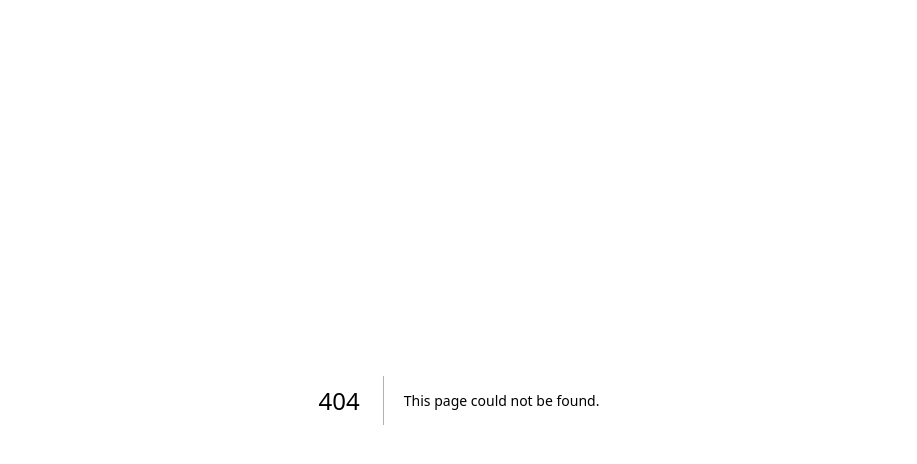
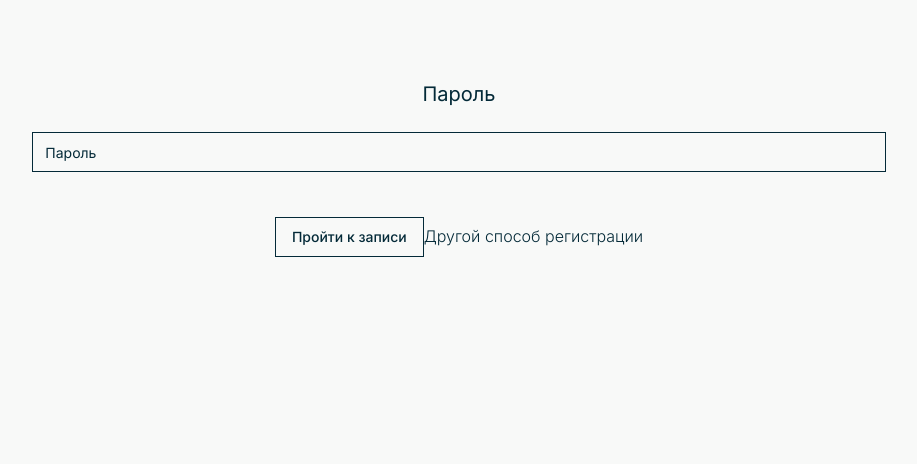
Before and after one commit to BakuEmilov/hairdresser-Irina, a Next.js app: page /register in a window 1280 px wide. Before the commit this address had no page. Shown: the top 464 px of the page, without its empty margins (181-1098 px from the left). Built offline with nearby package versions, Linux system fonts and the light colour scheme.

Commit message:
I started register

```diff
--- /dev/null
+++ b/src/app/components/buttonComp/ButtonComp.tsx
@@ -0,0 +1,25 @@
+import React, { FC } from 'react';
+import { Button } from "@/components/ui/button";
+import { useRouter } from 'next/navigation';
+
+interface IProps {
+  button: string,
+  nameLink: string
+}
+
+const ButtonComp:FC<IProps> = ({button, nameLink}) => {
+  const router = useRouter();
+
+  const goToAnotherLogin = () => {
+    router.push('/register/another')
+  }
+
+  return (
+    <div className='text-center text-primary'>
+      <Button variant="outline">{button}</Button>
+      <Button className='border-0 mt-5 font-light p-0 text-base' onClick={goToAnotherLogin} variant="outline">{nameLink}</Button>
+    </div>
+  )
+}
+
+export default ButtonComp
--- /dev/null
+++ b/src/app/components/inputComp/InputComp.tsx
@@ -0,0 +1,17 @@
+import React, { FC } from 'react';
+import { Input } from '@/components/ui/input';
+
+interface IProps {
+  item: any,
+  type: string
+}
+
+const InputComp:FC<IProps> = ({item, type}) => {
+  return (
+    <div className='my-6'>
+      <Input type={type} placeholder={item} />
+    </div>
+  )
+}
+
+export default InputComp;
--- /dev/null
+++ b/src/app/register/another/page.tsx
@@ -0,0 +1,11 @@
+import React from 'react'
+
+const Another = () => {
+  return (
+    <div>
+     Another
+    </div>
+  )
+}
+
+export default Another
--- /dev/null
+++ b/src/app/register/page.tsx
@@ -0,0 +1,20 @@
+'use client'
+
+import React from 'react';
+import InputComp from '../components/inputComp/InputComp';
+import ButtonComp from '../components/buttonComp/ButtonComp';
+import { Button } from '@/components/ui/button';
+
+const Register = () => {
+  return (
+    <div className='w-2/3 mt-20 m-auto'>
+      <h2 className='text-center text-xl'>Пароль</h2>
+      <form>
+        <InputComp item={"Пароль"} type='password'/>
+        <ButtonComp button='Пройти к записи' nameLink='Другой способ регистрации'/>
+      </form>
+    </div>
+  )
+};
+
+export default Register;
--- /dev/null
+++ b/src/components/ui/button.tsx
@@ -0,0 +1,56 @@
+import * as React from "react"
+import { Slot } from "@radix-ui/react-slot"
+import { cva, type VariantProps } from "class-variance-authority"
+
+import { cn } from "@/lib/utils"
+
+const buttonVariants = cva(
+  "inline-flex items-center justify-center whitespace-nowrap rounded-md text-sm font-medium ring-offset-background transition-colors focus-visible:outline-none focus-visible:ring-2 focus-visible:ring-ring focus-visible:ring-offset-2 disabled:pointer-events-none disabled:opacity-50",
+  {
+    variants: {
+      variant: {
+        default: "bg-primary text-primary-foreground hover:bg-primary/90",
+        destructive:
+          "bg-destructive text-destructive-foreground hover:bg-destructive/90",
+        outline:
+          "border border-input bg-background hover:bg-accent hover:text-accent-foreground",
+        secondary:
+          "bg-secondary text-secondary-foreground hover:bg-secondary/80",
+        ghost: "hover:bg-accent hover:text-accent-foreground",
+        link: "text-primary underline-offset-4 hover:underline",
+      },
+      size: {
+        default: "h-10 px-4 py-2",
+        sm: "h-9 rounded-md px-3",
+        lg: "h-11 rounded-md px-8",
+        icon: "h-10 w-10",
+      },
+    },
+    defaultVariants: {
+      variant: "default",
+      size: "default",
+    },
+  }
+)
+
+export interface ButtonProps
+  extends React.ButtonHTMLAttributes<HTMLButtonElement>,
+    VariantProps<typeof buttonVariants> {
+  asChild?: boolean
+}
+
+const Button = React.forwardRef<HTMLButtonElement, ButtonProps>(
+  ({ className, variant, size, asChild = false, ...props }, ref) => {
+    const Comp = asChild ? Slot : "button"
+    return (
+      <Comp
+        className={cn(buttonVariants({ variant, size, className }))}
+        ref={ref}
+        {...props}
+      />
+    )
+  }
+)
+Button.displayName = "Button"
+
+export { Button, buttonVariants }
--- /dev/null
+++ b/src/components/ui/input.tsx
@@ -0,0 +1,25 @@
+import * as React from "react"
+
+import { cn } from "@/lib/utils"
+
+export interface InputProps
+  extends React.InputHTMLAttributes<HTMLInputElement> {}
+
+const Input = React.forwardRef<HTMLInputElement, InputProps>(
+  ({ className, type, ...props }, ref) => {
+    return (
+      <input
+        type={type}
+        className={cn(
+          "flex h-10 w-full rounded-md border border-input bg-background px-3 py-2 text-sm ring-offset-background file:border-0 file:bg-transparent file:text-sm file:font-medium placeholder:text-muted-foreground focus-visible:outline-none focus-visible:ring-2 focus-visible:ring-ring focus-visible:ring-offset-2 disabled:cursor-not-allowed disabled:opacity-50",
+          className
+        )}
+        ref={ref}
+        {...props}
+      />
+    )
+  }
+)
+Input.displayName = "Input"
+
+export { Input }
--- /dev/null
+++ b/src/lib/utils.ts
@@ -0,0 +1,6 @@
+import { type ClassValue, clsx } from "clsx"
+import { twMerge } from "tailwind-merge"
+
+export function cn(...inputs: ClassValue[]) {
+  return twMerge(clsx(inputs))
+}
--- a/tailwind.config.ts
+++ b/tailwind.config.ts
@@ -1,20 +1,80 @@
-import type { Config } from "tailwindcss";
+import type { Config } from "tailwindcss"
 
-const config: Config = {
+const config = {
+  darkMode: ["class"],
   content: [
-    "./src/pages/**/*.{js,ts,jsx,tsx,mdx}",
-    "./src/components/**/*.{js,ts,jsx,tsx,mdx}",
-    "./src/app/**/*.{js,ts,jsx,tsx,mdx}",
-  ],
-  darkMode: "class",
+    './pages/**/*.{ts,tsx}',
+    './components/**/*.{ts,tsx}',
+    './app/**/*.{ts,tsx}',
+    './src/**/*.{ts,tsx}',
+	],
+  prefix: "",
   theme: {
+    container: {
+      center: true,
+      padding: "2rem",
+      screens: {
+        "2xl": "1400px",
+      },
+    },
     extend: {
       colors: {
-        "dark": '#232A3C',
-        "medium": '#293245'
-      }
+        border: "hsl(var(--border))",
+        input: "hsl(var(--input))",
+        ring: "hsl(var(--ring))",
+        background: "hsl(var(--background))",
+        foreground: "hsl(var(--foreground))",
+        primary: {
+          DEFAULT: "hsl(var(--primary))",
+          foreground: "hsl(var(--primary-foreground))",
+        },
+        secondary: {
+          DEFAULT: "hsl(var(--secondary))",
+          foreground: "hsl(var(--secondary-foreground))",
+        },
+        destructive: {
+          DEFAULT: "hsl(var(--destructive))",
+          foreground: "hsl(var(--destructive-foreground))",
+        },
+        muted: {
+          DEFAULT: "hsl(var(--muted))",
+          foreground: "hsl(var(--muted-foreground))",
+        },
+        accent: {
+          DEFAULT: "hsl(var(--accent))",
+          foreground: "hsl(var(--accent-foreground))",
+        },
+        popover: {
+          DEFAULT: "hsl(var(--popover))",
+          foreground: "hsl(var(--popover-foreground))",
+        },
+        card: {
+          DEFAULT: "hsl(var(--card))",
+          foreground: "hsl(var(--card-foreground))",
+        },
+      },
+      borderRadius: {
+        lg: "var(--radius)",
+        md: "calc(var(--radius) - 2px)",
+        sm: "calc(var(--radius) - 4px)",
+      },
+      keyframes: {
+        "accordion-down": {
+          from: { height: "0" },
+          to: { height: "var(--radix-accordion-content-height)" },
+        },
+        "accordion-up": {
+          from: { height: "var(--radix-accordion-content-height)" },
+          to: { height: "0" },
+        },
+      },
+      animation: {
+        "accordion-down": "accordion-down 0.2s ease-out",
+        "accordion-up": "accordion-up 0.2s ease-out",
+      },
     },
   },
-  plugins: [],
-};
-export default config;
+  plugins: [require("tailwindcss-animate")],
+} satisfies Config
+
+export default config
```
Also changed, not shown: package.json (+6 -1 lines), components.json (added), 1 other file (tests, documents, lock files or other folders).
